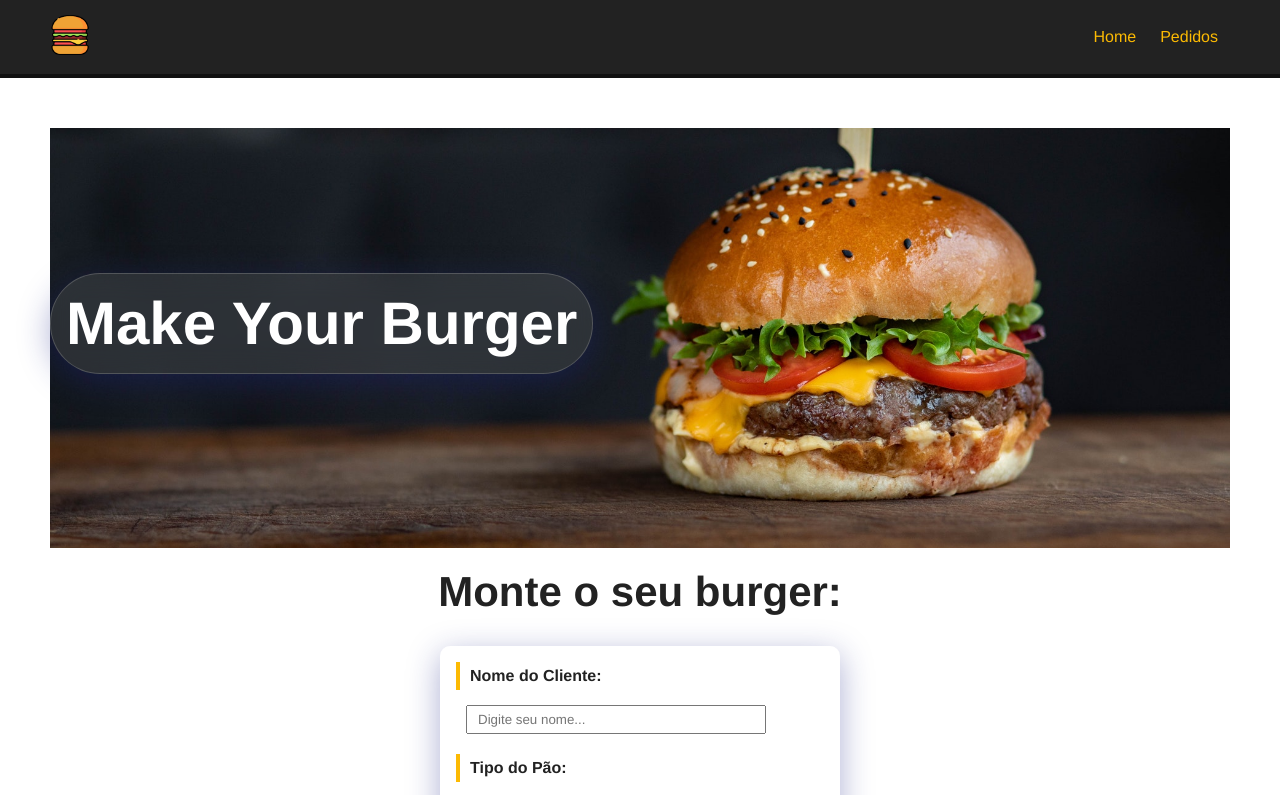
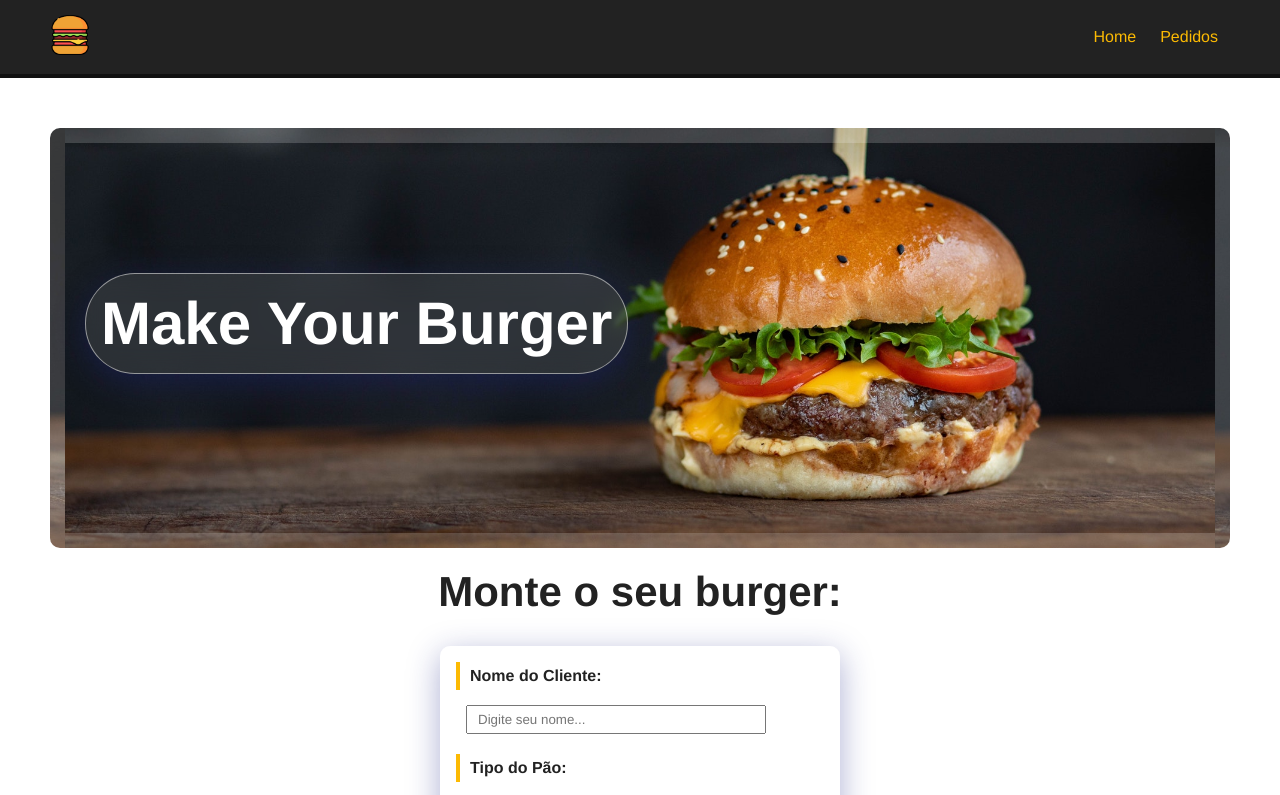
Before and after one commit to LukaasMachado143/make_your_burger, a Vue app: page / in a window 1280 px wide. Shown: the top 795 px of the page. Built offline with nearby package versions, Linux system fonts and the light colour scheme; data requests are answered from the project's data file.

Commit message:
embelezando Banner

```diff
--- a/src/views/HomeView/components/Banner.vue
+++ b/src/views/HomeView/components/Banner.vue
@@ -6,7 +6,6 @@
 
 <script>
     export default {
-        // eslint-disable-next-line vue/multi-word-component-names
         name: 'Banner'
     }
 </script>
@@ -20,6 +19,10 @@
         display: flex;
         align-items: center;
         justify-content: flex-start;
+        border-radius: 10px;
+        backdrop-filter: blur( 13.5px );
+        -webkit-backdrop-filter: blur( 13.5px );
+        border: 15px solid rgba( 255, 255, 255, 0.18 );
     }
 
     #main-banner h1{
@@ -27,11 +30,12 @@
         box-shadow: 0 8px 32px 0 rgba( 31, 38, 135, 0.37 );
         backdrop-filter: blur( 13.5px );
         -webkit-backdrop-filter: blur( 13.5px );
-        border: 1px solid rgba( 255, 255, 255, 0.18 );
+        border: 1px solid rgba( 255, 255, 255, 0.50 );
         color: #FFF;
         text-align: center;
         font-size: 60px;
         border-radius: 50px;
         padding: 15px;
+        margin-left: 20px;
     }
 </style>
```
